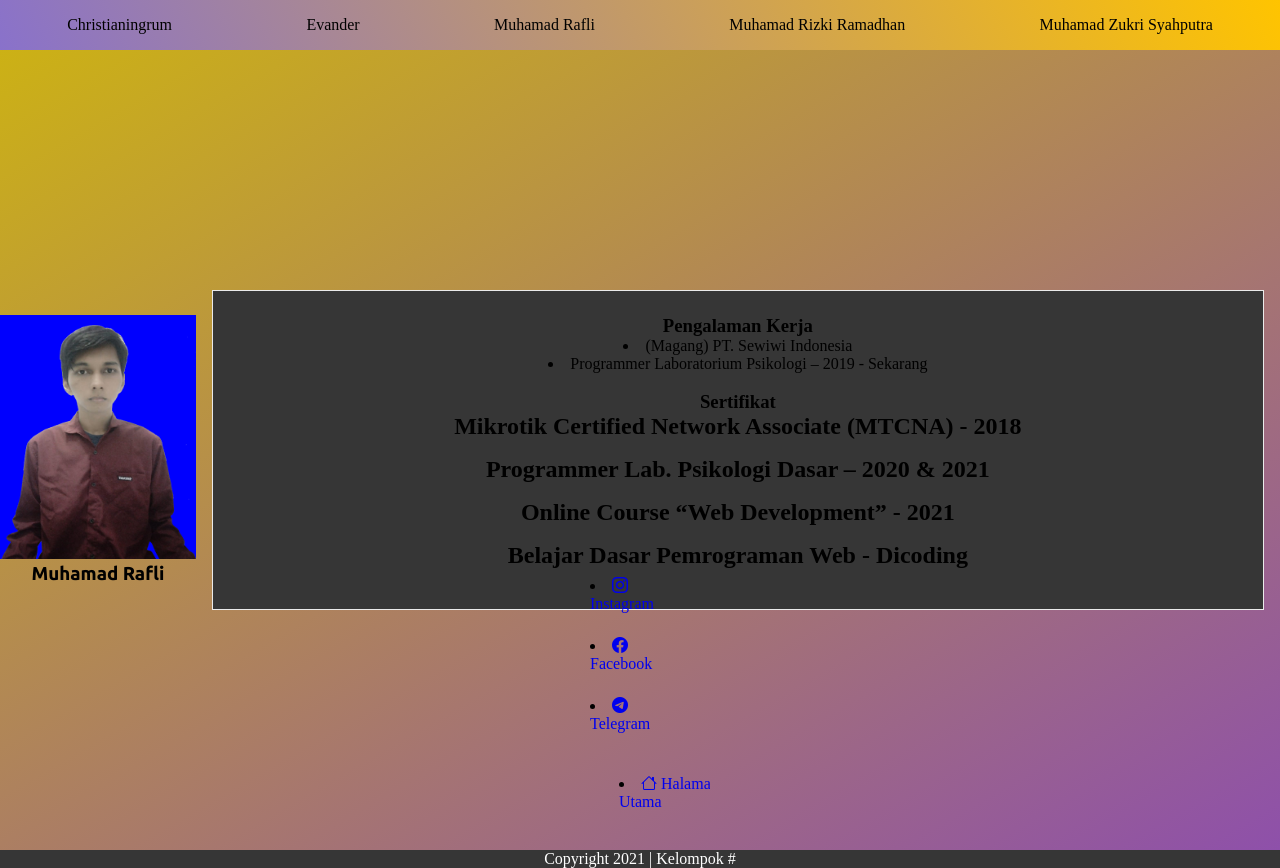
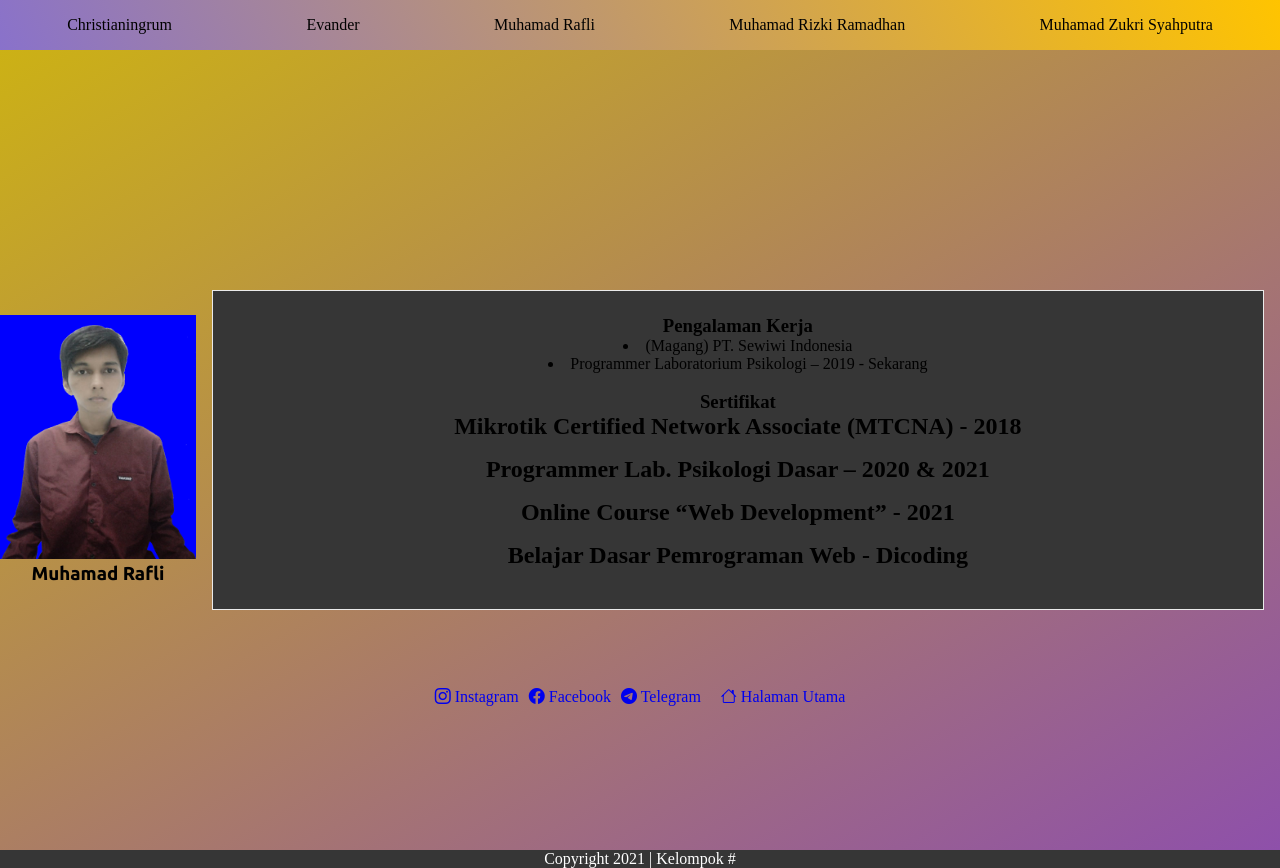
Before and after one commit to wimpoge/webpemrogramankelompok1, a Next.js app: page /Rafli in a window 1280 px wide. Built offline with nearby package versions, Linux system fonts and the light colour scheme.

Commit message:
Add files via upload

```diff
--- a/styles/sosmed.module.css
+++ b/styles/sosmed.module.css
@@ -1,62 +1,64 @@
 .wrapper {
-  position: absolute;
-  justify-content: center;
+  position: absolute;;
   align-items: center;
-  bottom: 5%;
-  overflow: hidden;
+  bottom: 15%;
+  justify-content: space-between;
+
+
+
 }
+.ul {
+display: flex;
+list-style: none;
+justify-content: space-between;
+width: 100%;
+gap: 10px;
+height: 50px;
+
+}
+
+
+
+
+
 .Instagram{
-    width: 100px;
-    height: 40px;
-    margin: 20px;;
-    border-radius: 30px;
+
+
+
   }
 
   .Instagram input{
 
-    cursor: pointer;
-    width: 100%;
-    height: 100%;
-    z-index: 2;
-    appearance: none;
-    -webkit-appearance: none;
 
   }
-  .Instagram:hover{
+  .Instagram a:hover{
+
     color: white;
+  }
 
 
 
-}
+
+
+
   .Facebook{
-    width: 100px;
-    height: 40px;
-    margin: 20px;
-    border-radius: 30px;
+
+
   }
 
 
 
 .Facebook input{
-    position: absolute;
-    cursor: pointer;
-    width: 100%;
-    height: 100%;
-    z-index: 2;
-    appearance: none;
-    -webkit-appearance: none;
+
 
   }
 
-.Facebook:hover {
-    color: white;
+.Facebook a:hover{
+
+  color: white;
 }
 .Twitter{
-    width: 100px;
-    height: 40px;
 
-    margin: 20px;
-    border-radius: 30px;
   }
 
 .Twitter input{
@@ -70,17 +72,14 @@
 
   }
 
-.Twitter:hover {
+.Twitter a:hover{
 
-    color: white;
+  color: white;
 }
 
 .Telegram{
-  width: 100px;
-  height: 40px;
 
-  margin: 20px;
-  border-radius: 30px;
+
 }
 
 .Telegram input{
@@ -94,31 +93,19 @@
 
 }
 
-.Telegram:hover {
+.Telegram a:hover{
 
   color: white;
 }
 
 .Home{
-  width: 130px;
-  height: 40px;
-  display: absolute;
-  justify-content: center;
-  margin-bottom: 10px;
-  border-radius: 30px;
-  margin-left: 35%;
+  text-decoration: none;
+
+
 }
 
-.Home input{
 
-  cursor: pointer;
-  width: 100%;
-  height: 100%;
-  z-index: 2;
-  appearance: none;
-  -webkit-appearance: none;
+.Home a:hover{
 
-}
-.Home:hover{
   color: white;
 }
```
